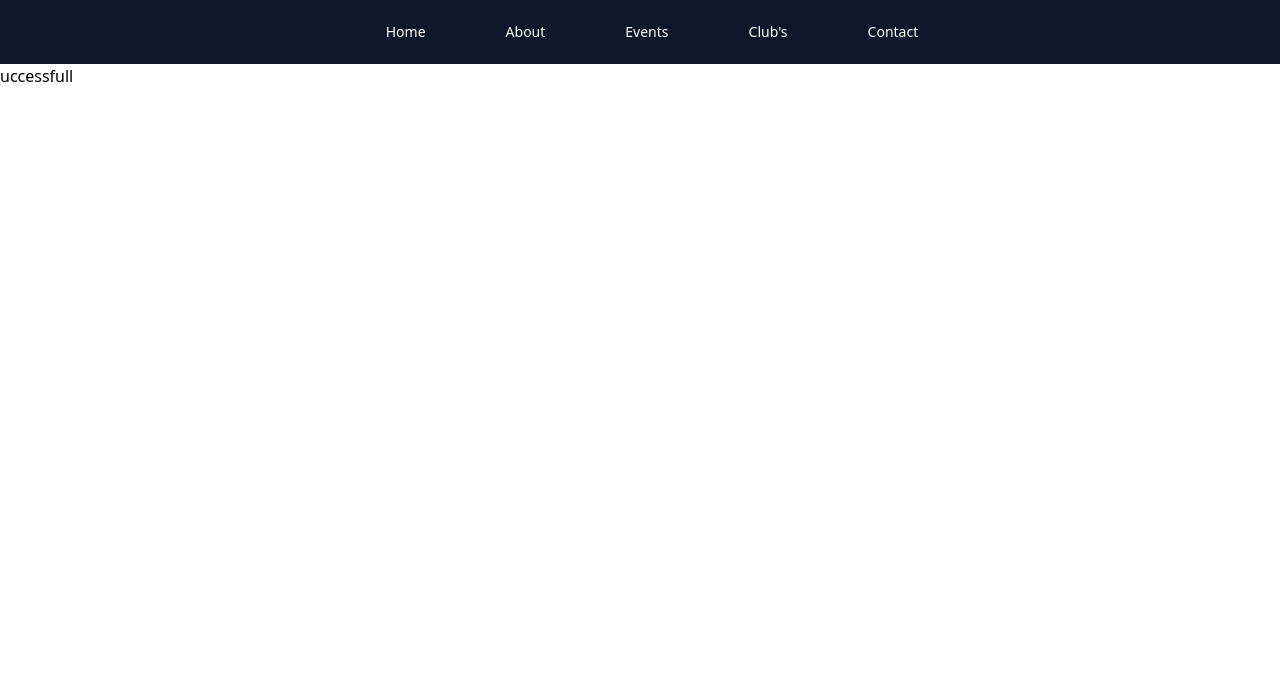
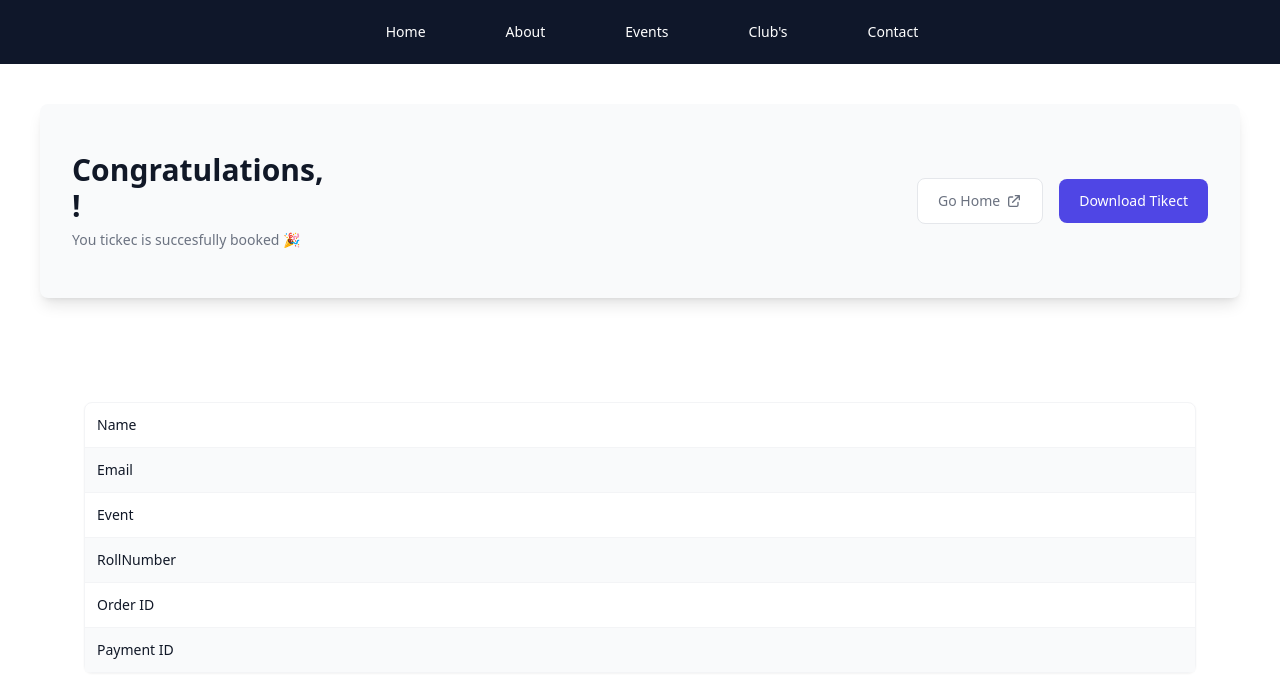
Before and after one commit to VarunHarinath/project-club-fuisson, a React (Vite) app in the folder client/: page /event/successform/1 in a window 1280 px wide. Shown: the top 698 px of the page. Built offline with nearby package versions, Linux system fonts and the light colour scheme; no server answers.

Commit message:
update on successPage

```diff
--- a/client/src/Components/EventsComponents/Payment/SucessPage.jsx
+++ b/client/src/Components/EventsComponents/Payment/SucessPage.jsx
@@ -1,21 +1,131 @@
 import React, { useEffect, useState } from "react";
-import { useParams } from "react-router-dom";
+import { redirect, useNavigate, useParams } from "react-router-dom";
 import axios from "axios";
 
 const SucessPage = () => {
+  const navigate = useNavigate();
   const { id } = useParams();
   const [data, setData] = useState(null);
+  const [fetchData, setFetchData] = useState(true);
 
   useEffect(() => {
-    const fetchApi = async () => {
-      const response = await axios.get(
-        `https://project-club-fuisson.onrender.com/participants/${id}`
-      );
+    const fetchEventApi = async () => {
+      if (fetchData && data === null) {
+        try {
+          const response = await axios.get(
+            `https://project-club-fuisson.onrender.com/participants/${id}`
+          );
+          console.log(response.data);
+          setData(response.data);
+          setFetchData(false);
+        } catch (error) {
+          console.error("Error fetching events:", error);
+          setFetchData(false);
+        }
+      }
     };
-  });
+
+    if (fetchData) {
+      fetchEventApi();
+    }
+  }, [fetchData, id]);
   return (
     <>
-      <h1>uccessfull </h1>
+      <div className="p-5 m-5 ">
+        <header className="bg-gray-50 rounded-lg shadow-lg">
+          <div className="mx-auto max-w-screen-xl px-4 py-8 sm:px-6 sm:py-12 lg:px-8">
+            <div className="sm:flex sm:items-center sm:justify-between">
+              <div className="text-center sm:text-left">
+                <h1 className="text-2xl font-bold text-gray-900 sm:text-3xl">
+                  Congratulations, <br /> {data && data.name}!
+                </h1>
+
+                <p className="mt-1.5 text-sm text-gray-500">
+                  You tickec is succesfully booked 🎉
+                </p>
+              </div>
+
+              <div className="mt-4 flex flex-col gap-4 sm:mt-0 sm:flex-row sm:items-center">
+                <button
+                  className="inline-flex items-center justify-center gap-1.5 rounded-lg border border-gray-200 bg-white px-5 py-3 text-gray-500 transition hover:text-gray-700 focus:outline-none focus:ring"
+                  type="button"
+                  onClick={() => navigate("/")}
+                >
+                  <span className="text-sm font-medium"> Go Home </span>
+
+                  <svg
+                    xmlns="http://www.w3.org/2000/svg"
+                    className="h-4 w-4"
+                    fill="none"
+                    viewBox="0 0 24 24"
+                    stroke="currentColor"
+                    strokeWidth="2"
+                  >
+                    <path
+                      strokeLinecap="round"
+                      strokeLinejoin="round"
+                      d="M10 6H6a2 2 0 00-2 2v10a2 2 0 002 2h10a2 2 0 002-2v-4M14 4h6m0 0v6m0-6L10 14"
+                    />
+                  </svg>
+                </button>
+
+                <button
+                  className="block rounded-lg bg-indigo-600 px-5 py-3 text-sm font-medium text-white transition hover:bg-indigo-700 focus:outline-none focus:ring"
+                  type="button"
+                >
+                  Download Tikect
+                </button>
+              </div>
+            </div>
+          </div>
+        </header>
+      </div>
+      <div className="p-5 m-16">
+        <div className="flow-root rounded-lg border border-gray-100 py-3 shadow-sm hover:shadow-xl transition-shadow duration-300">
+          <dl className="-my-3 divide-y divide-gray-100 text-sm">
+            <div className="grid grid-cols-1 gap-1 p-3 even:bg-gray-50 sm:grid-cols-3 sm:gap-4">
+              <dt className="font-medium text-gray-900">Name</dt>
+              <dd className="text-gray-700 sm:col-span-2 overflow-hidden text-ellipsis whitespace-nowrap max-w-full">
+                {data && data.name}
+              </dd>
+            </div>
+
+            <div className="grid grid-cols-1 gap-1 p-3 even:bg-gray-50 sm:grid-cols-3 sm:gap-4">
+              <dt className="font-medium text-gray-900">Email</dt>
+              <dd className="text-gray-700 sm:col-span-2 overflow-hidden text-ellipsis whitespace-nowrap max-w-full">
+                {data && data.email}
+              </dd>
+            </div>
+
+            <div className="grid grid-cols-1 gap-1 p-3 even:bg-gray-50 sm:grid-cols-3 sm:gap-4">
+              <dt className="font-medium text-gray-900">Event</dt>
+              <dd className="text-gray-700 sm:col-span-2 overflow-hidden text-ellipsis whitespace-nowrap max-w-full">
+                {data && data.event}
+              </dd>
+            </div>
+
+            <div className="grid grid-cols-1 gap-1 p-3 even:bg-gray-50 sm:grid-cols-3 sm:gap-4">
+              <dt className="font-medium text-gray-900">RollNumber</dt>
+              <dd className="text-gray-700 sm:col-span-2 overflow-hidden text-ellipsis whitespace-nowrap max-w-full break-words">
+                {data && data.rollNumber}
+              </dd>
+            </div>
+
+            <div className="grid grid-cols-1 gap-1 p-3 even:bg-gray-50 sm:grid-cols-3 sm:gap-4">
+              <dt className="font-medium text-gray-900">Order ID</dt>
+              <dd className="text-gray-700 sm:col-span-2 overflow-hidden text-ellipsis whitespace-nowrap max-w-full">
+                {data && data.orderId}
+              </dd>
+            </div>
+            <div className="grid grid-cols-1 gap-1 p-3 even:bg-gray-50 sm:grid-cols-3 sm:gap-4">
+              <dt className="font-medium text-gray-900">Payment ID</dt>
+              <dd className="text-gray-700 sm:col-span-2 overflow-hidden text-ellipsis whitespace-nowrap max-w-full">
+                {data && data.paymentId}
+              </dd>
+            </div>
+          </dl>
+        </div>
+      </div>
     </>
   );
 };
```
